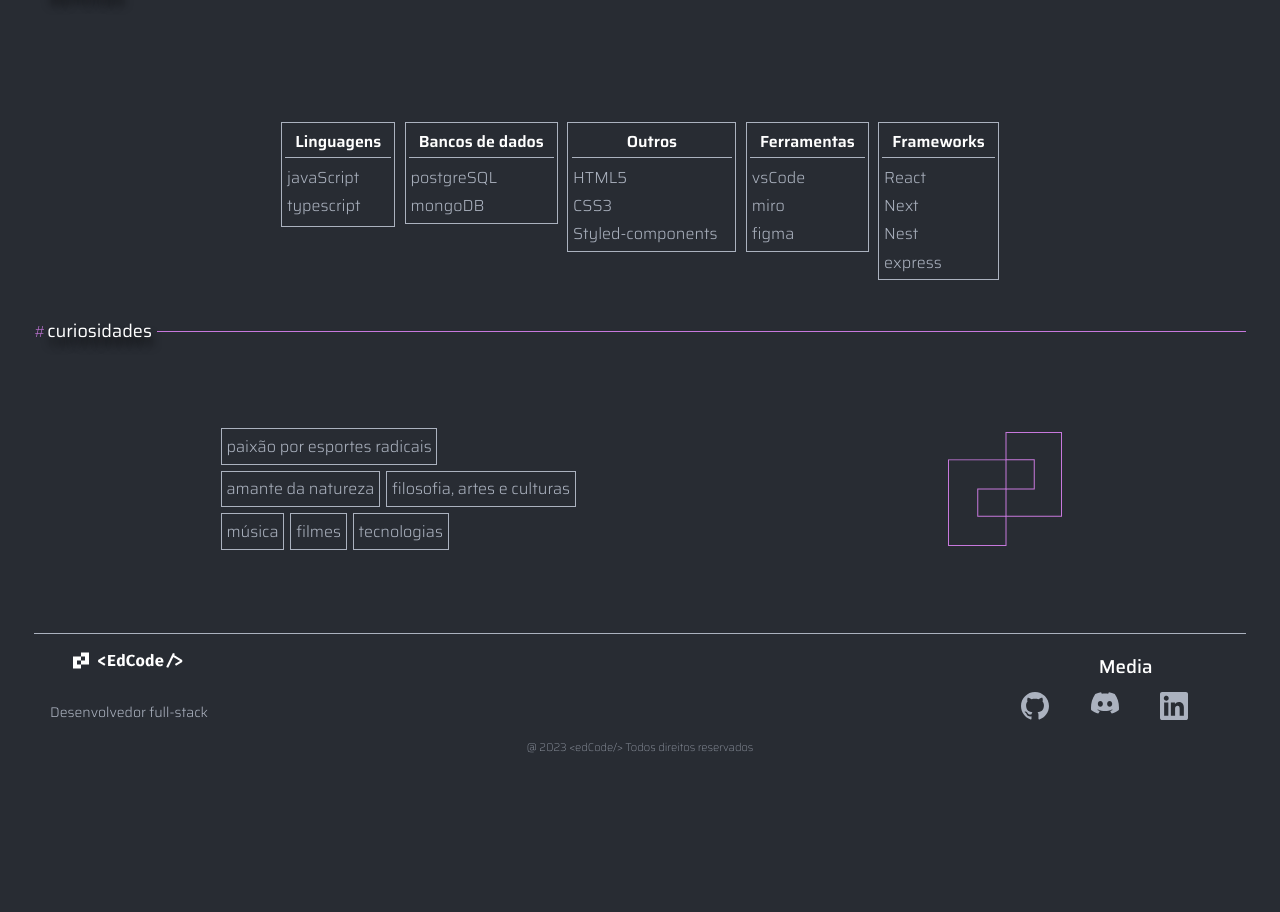
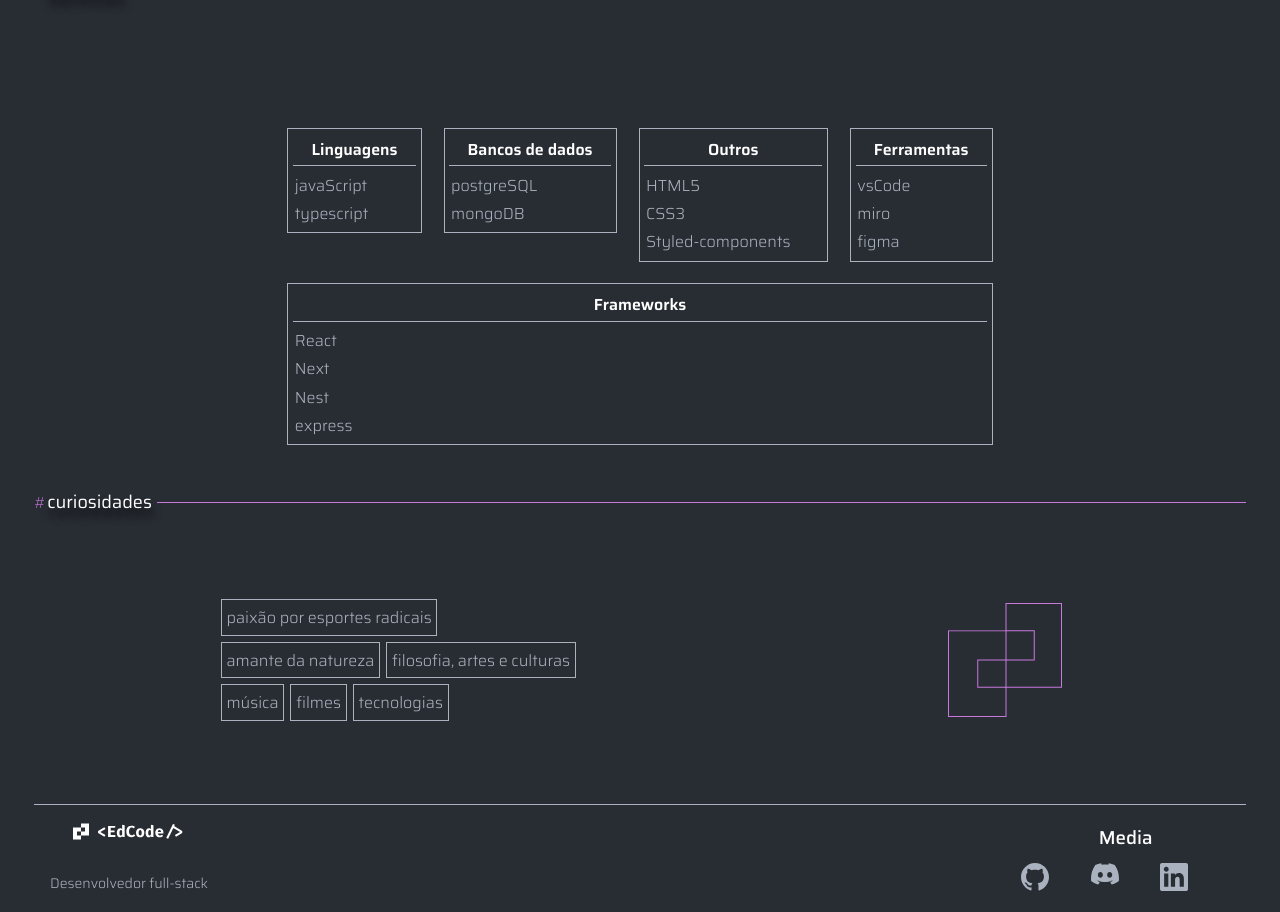
Before and after one commit to edfragoso/portfolio, a Next.js app in the folder new-portfolio/: page /about in a window 1280 px wide. Shown: the part 748-1660 px from the top of the page. Before the commit the page ends 1536 px from the top, so only its background shows below. Built offline with nearby package versions, Linux system fonts and the light colour scheme.

Commit message:
style: refactor style in the comp. BoxSkill

```diff
--- a/new-portfolio/src/app/about/page.tsx
+++ b/new-portfolio/src/app/about/page.tsx
@@ -52,13 +52,7 @@ export default function About() {
             </p>
           </BoxText>
           <BoxImg>
-            <Image
-              priority
-              src={otherEu}
-              alt={"eu"}
-              width={280}
-              height={300}
-            />
+            <Image priority src={otherEu} alt={"eu"} width={280} height={300} />
           </BoxImg>
         </BoxContainer>
       </BoxAbout>
@@ -67,34 +61,43 @@ export default function About() {
       <Container>
         <RightBox>
           <BoxSkill>
+            <StyleDiv>
               <h4>Linguagens</h4>
               <p>javaScript</p>
               <p>typescript</p>
-            <p></p>
+            </StyleDiv>
           </BoxSkill>
           <BoxSkill>
+            <StyleDiv>
               <h4>Bancos de dados</h4>
               <p>postgreSQL</p>
               <p>mongoDB</p>
+            </StyleDiv>
           </BoxSkill>
           <BoxSkill>
+            <StyleDiv>
               <h4>Outros</h4>
               <p>HTML5</p>
               <p>CSS3</p>
               <p>Styled-components</p>
+            </StyleDiv>
           </BoxSkill>
           <BoxSkill>
+            <StyleDiv>
               <h4>Ferramentas</h4>
               <p>vsCode</p>
               <p>miro</p>
               <p>figma</p>
+            </StyleDiv>
           </BoxSkill>
           <BoxSkill>
+            <StyleDiv>
               <h4>Frameworks</h4>
               <p>React</p>
               <p>Next</p>
               <p>Nest</p>
               <p>express</p>
+            </StyleDiv>
           </BoxSkill>
         </RightBox>
       </Container>
@@ -103,12 +106,24 @@ export default function About() {
 
       <Container>
         <MyFunFacts>
-          <StyleDiv><p>paixão por esportes radicais</p></StyleDiv>
-          <StyleDiv><p>amante da natureza</p></StyleDiv>
-          <StyleDiv><p>filosofia, artes e culturas</p></StyleDiv>
-          <StyleDiv><p>música</p></StyleDiv>
-          <StyleDiv><p>filmes</p></StyleDiv>
-          <StyleDiv><p>tecnologias</p></StyleDiv>
+          <StyleDiv>
+            <p>paixão por esportes radicais</p>
+          </StyleDiv>
+          <StyleDiv>
+            <p>amante da natureza</p>
+          </StyleDiv>
+          <StyleDiv>
+            <p>filosofia, artes e culturas</p>
+          </StyleDiv>
+          <StyleDiv>
+            <p>música</p>
+          </StyleDiv>
+          <StyleDiv>
+            <p>filmes</p>
+          </StyleDiv>
+          <StyleDiv>
+            <p>tecnologias</p>
+          </StyleDiv>
         </MyFunFacts>
         <LogoIcon />
       </Container>
--- a/new-portfolio/src/components/common/styles/skillSectionStyle.ts
+++ b/new-portfolio/src/components/common/styles/skillSectionStyle.ts
@@ -71,9 +71,6 @@ export const RightBox = styled.article`
 `;
 
 export const BoxSkill = styled.article`
-  display: flex;
-  flex-direction: column;
-  border: solid 0.5px var(--second-color);
   color: var(--second-color);
   text-align: start;
   margin: 0.3rem;
@@ -91,20 +88,15 @@ export const MyFunFacts = styled.article`
   display: flex;
   flex-wrap: wrap;
 
-  /*  p{
-    color: var(--second-color);
-    font-weight: 300;
-    border: solid 1px var(--second-color);
-    margin: 3px;
-    padding: 0.3rem;
-  } */
-
   @media (max-width: ${(props) => props.theme.tableBreakpoint}) {
     flex-grow: 1;
   }
 `;
 
 export const StyleDiv = styled.div`
+  display: flex;
+  justify-content: center;
+  flex-direction: column;
   color: var(--second-color);
   font-weight: 300;
   border: solid 1px var(--second-color);
```
Lines whose indentation alone changed are shown as unchanged.
